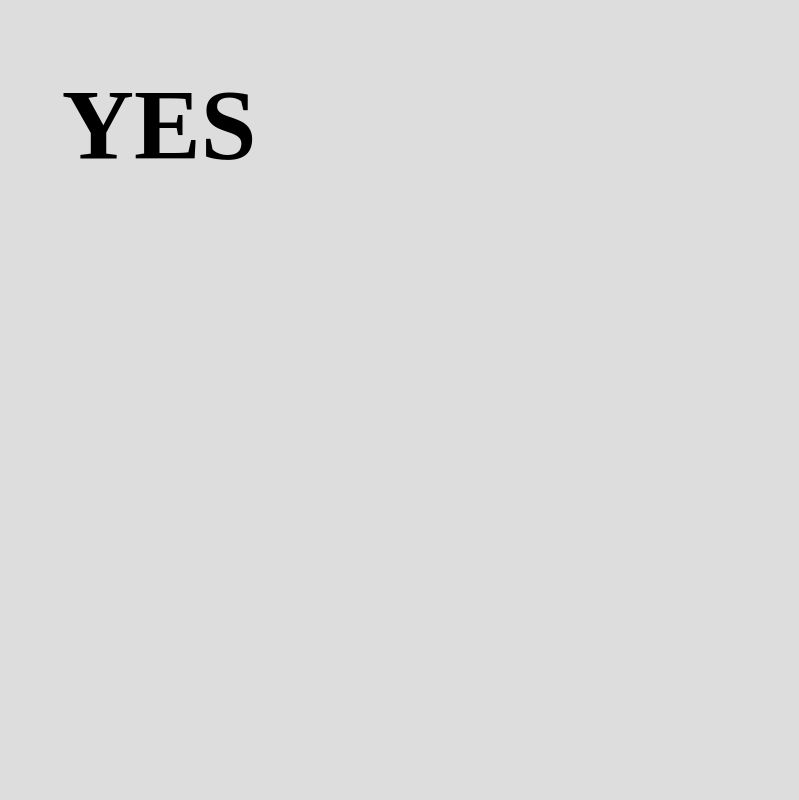
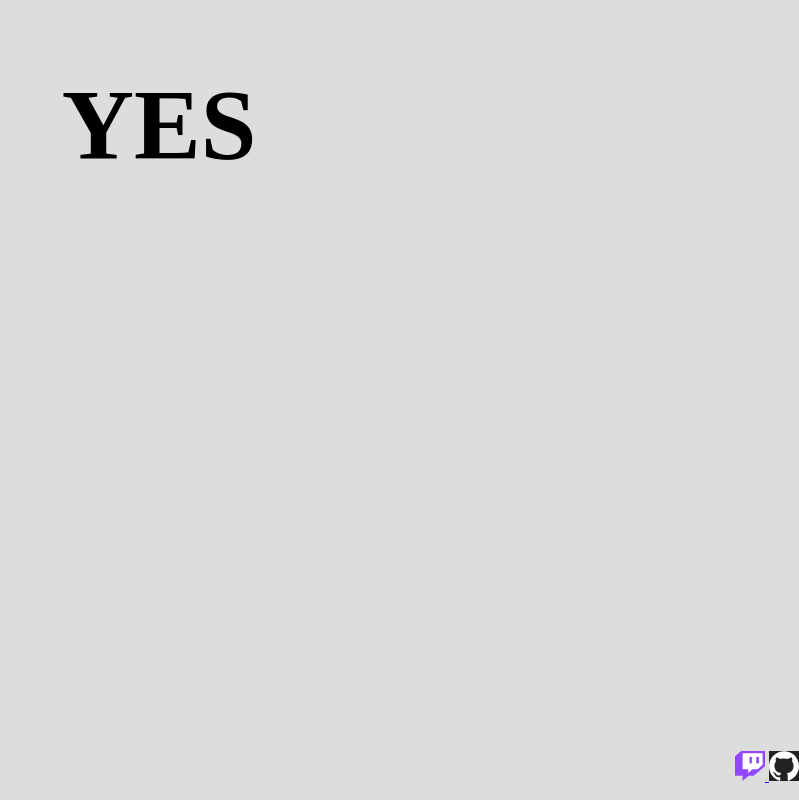
Before and after one commit to skillraider/isitreallytuesday, a plain HTML site: page index.html in a window 1280 px wide. Shown: the whole page, without its empty margins (481-1280 px from the left). Drawn offline with Linux system fonts and the light colour scheme.

Commit message:
Add footer

```diff
--- a/index.html
+++ b/index.html
@@ -4,11 +4,19 @@
   <meta charset="UTF-8">
   <meta http-equiv="X-UA-Compatible" content="IE=edge">
   <meta name="viewport" content="width=device-width, initial-scale=1.0">
-  <title>Is it really tuesday</title>
+  <link rel="icon" type="image/ico" href="favicon.ico">
+  <title>Is it really tuesday?</title>
   <style>
     .content {
       font-size: 100px;
       text-align: center;
+    }
+
+    .footer {
+      position: absolute;
+      right: 0;
+      bottom: 0;
+      margin: 15px 0;
     }
 
     @media (prefers-color-scheme: no-preference) {
@@ -35,5 +43,13 @@
 </head>
 <body class="theme">
   <h1 class="content">YES</h1>
+  <div class="footer">
+    <a href="https://www.twitch.tv/groovy2sdays">
+      <img src="twitch.png" width="30" height="30" />
+    </a>
+    <a href="https://github.com/skillraider">
+      <img src="github.svg" width="30" height="30" />
+    </a>
+  </div>
 </body>
 </html>
```
Also changed, not shown: github.svg (added), twitch.png (added).
